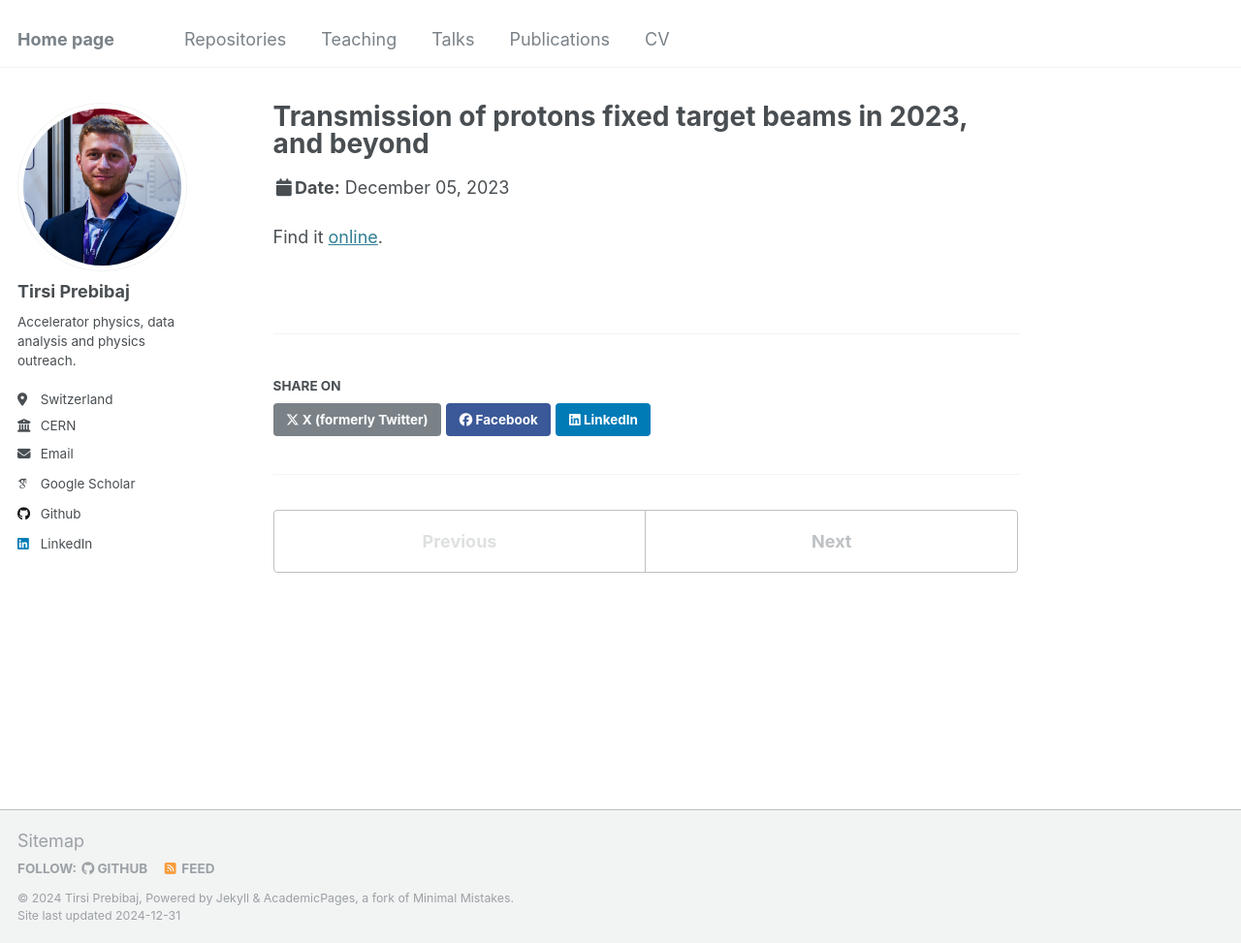
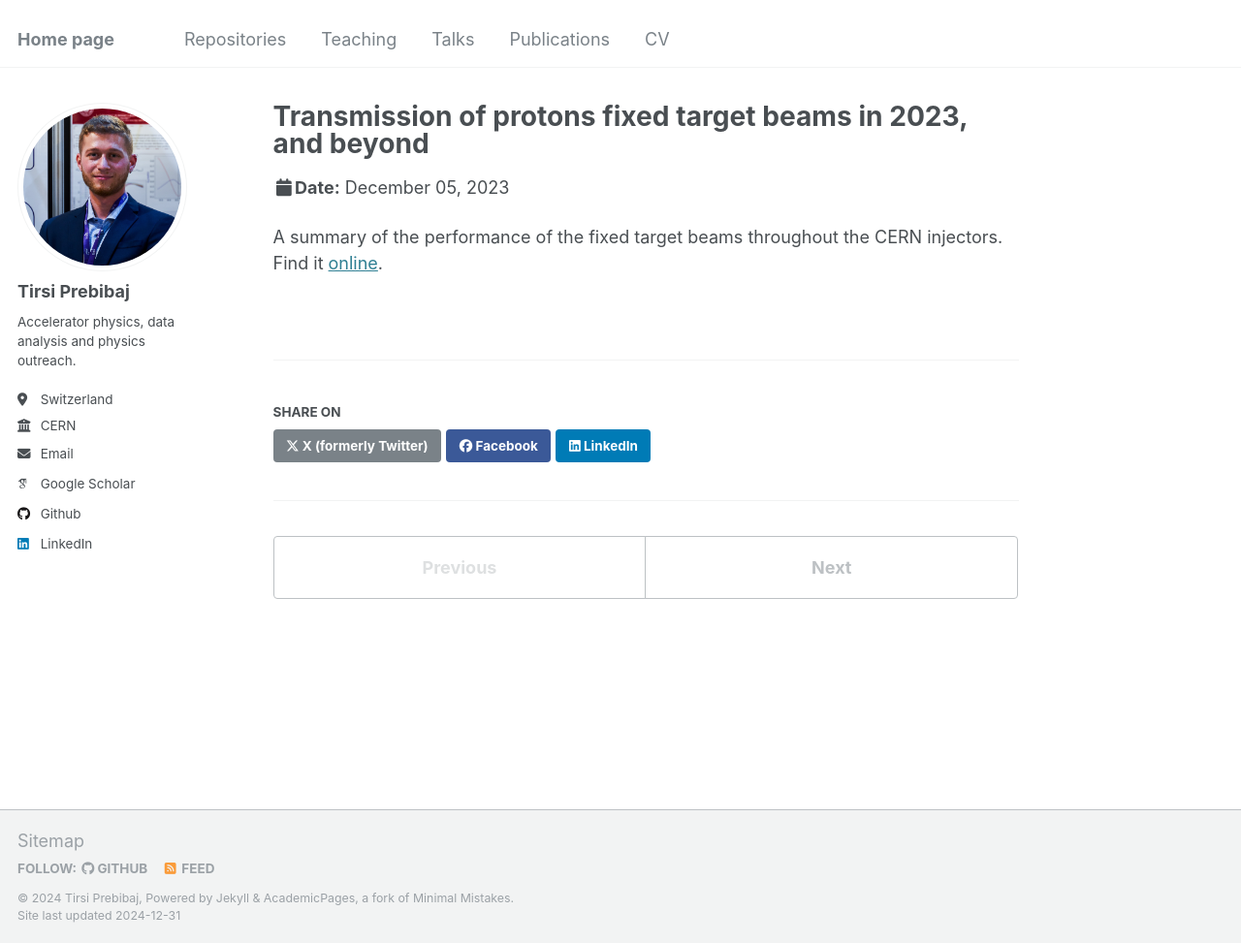
Before and after one commit to tprebiba/tprebiba.github.io, a Jekyll site: the page built from _talks/2023-12-05-JAPW.md, in a window 1280 px wide and 973 px high. Shown: the whole window at 97% size. Built offline with Jekyll 4.4.1, drawn with Linux system fonts in a browser that asks for light colours; some web fonts are replaced.

Commit message:
description for talks

```diff
--- a/_talks/2023-12-05-JAPW.md
+++ b/_talks/2023-12-05-JAPW.md
@@ -5,7 +5,7 @@ type: "Talk"
 permalink: /talks/2023-12-05-JAPW
 venue: "Joint Accelerator Performance (JAP) Workshop 2023"
 date: 2023-12-05
-location: "Montreux, Switzerland"
+location: "Montreux, Switzerland."
 ---
 
-Find it [online](https://indico.cern.ch/event/1337597/timetable/?view=standard#9-transmission-of-protons-fixe).
+A summary of the performance of the fixed target beams throughout the CERN injectors. Find it [online](https://indico.cern.ch/event/1337597/timetable/?view=standard#9-transmission-of-protons-fixe).
```
Also changed, not shown: _talks/2024-03-27-PBCW.md (+2 -2 lines), _talks/2024-09-11-SCW.md (+2 -2 lines).
